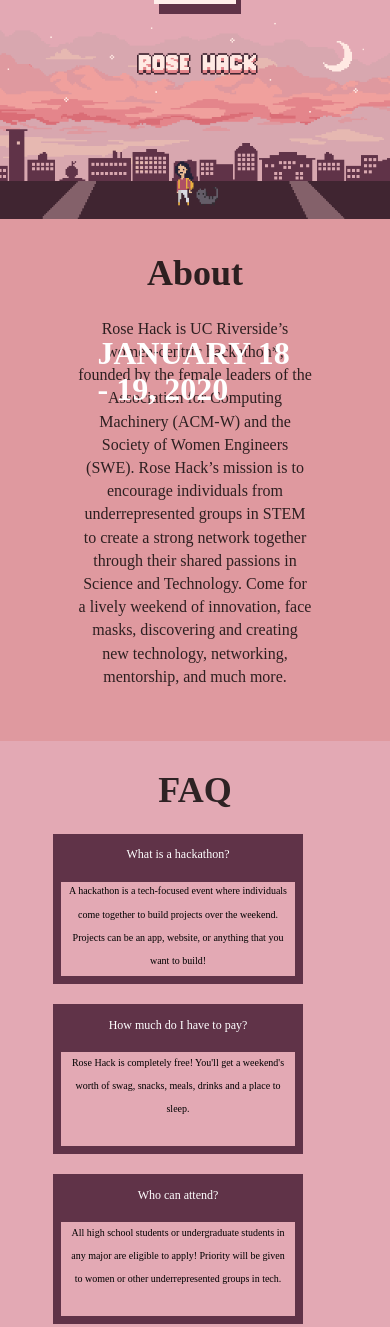
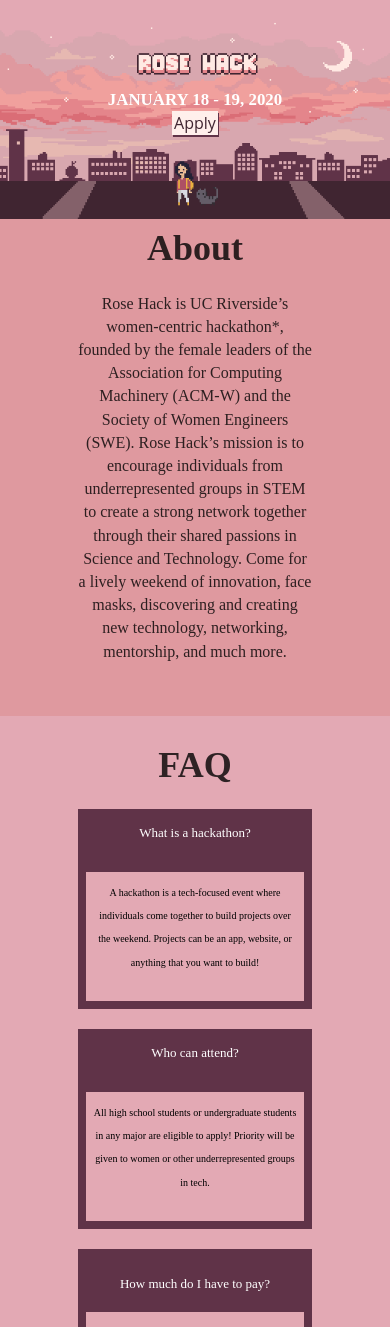
Before and after one commit to jtan024/2020, a Gatsby site in the folder RoseHack2020/: page / in a window 390 px wide. Shown: the top 1327 px of the page. Built offline with nearby package versions, Linux system fonts and the light colour scheme; Gatsby itself is replaced by a stand-in of ours.

Commit message:
add date and horizontal icons

```diff
--- a/RoseHack2020/src/components/layout.js
+++ b/RoseHack2020/src/components/layout.js
@@ -33,12 +33,12 @@ const Layout = ({ children }) => {
     <>
       <div>
         <main>{children}</main>
-        <footer style={{textAlign : "center"}}>
+        <footer className={'footer'}>
           <div className={'social row-item'}>
-          <a href={'https://www.facebook.com/rosehackucr/'} target={'_blank'}><h2 style={{color: "white", marginTop:'3px'}}> <FaFacebookF /> </h2></a>
-          <a href={'https://twitter.com/rosehack_ucr'} target={'_blank'}><h2 style={{color: "white", marginTop:'3px'}}> <FaTwitter /> </h2></a>
-          <a href={'https://www.linkedin.com/company/rose-hack/'} target={'_blank'}><h2 style={{color: "white", marginTop:'3px'}}> <FaLinkedinIn /> </h2></a>
-          <a href={'https://www.instagram.com/rosehackucr/'} target={'_blank'}><h2 style={{color: "white", marginTop:'3px'}}> <FaInstagram /> </h2></a>
+          <li><a href={'https://www.facebook.com/rosehackucr/'} target={'_blank'}><h2 className={'icon'}> <FaFacebookF /> </h2></a></li>
+          <li><a href={'https://twitter.com/rosehack_ucr'} target={'_blank'}><h2 className={'icon'}> <FaTwitter /> </h2></a></li>
+           <li><a href={'https://www.linkedin.com/company/rose-hack/'} target={'_blank'}><h2 className={'icon'}> <FaLinkedinIn /> </h2></a></li>
+            <li><a href={'https://www.instagram.com/rosehackucr/'} target={'_blank'}><h2 className={'icon'}> <FaInstagram /> </h2></a></li>
           </div>
           Built with ❤️
           {` `}
--- a/RoseHack2020/src/pages/index.js
+++ b/RoseHack2020/src/pages/index.js
@@ -14,33 +14,34 @@ import { FaBeer } from 'react-icons/fa';
 
 const IndexPage = () => (
   <Layout>
-      <div className={'overlay'}
->      <img src={GIF} className="animation" />
+      <div className={'overlay'}>
+          <img src={GIF} className={'animation'} />
       <div className={'centerButton'}>
     <a href="/apply" className="apply-button"> Apply</a>
       </div>
       <h1 className={'date'}> January 18 - 19, 2020</h1>
       </div>
       <section className={'title'} id={'about'}>
-        <h1>About</h1>
+          <h1>About </h1>
         <p>Rose Hack is UC Riverside’s women-centric hackathon*, founded by the female leaders of the Association for Computing Machinery (ACM-W) and the Society of Women Engineers (SWE). Rose Hack’s mission is to encourage individuals from underrepresented groups in STEM to create a strong network together through their shared passions in Science and Technology.
           Come for a lively weekend of innovation, face masks, discovering and creating new technology, networking, mentorship, and much more.</p>
       </section>
-    <section id={'questions'}>
+    <section className={'title'} id={'questions'}>
       <h1 style={{textAlign: "center",}}>FAQ</h1>
         <div className={'questionContainer'}>
           <div className={'half'}>
-        <Question question={"What is a hackathon?"} answer={'A hackathon is a tech-focused event where individuals come together to build projects over the weekend. Projects can be an app, website, or anything that you want to build!'}/>
-      <Question question={"How much do I have to pay?"} answer={'Rose Hack is completely free! You\'ll get a weekend\'s worth of swag, snacks, meals, drinks and a place to sleep. '}/>
-      <Question question={"Who can attend?"} answer={'All high school students or undergraduate students in any major are eligible to apply! Priority will be given to women or other underrepresented groups in tech.'}/>
+              <Question question={"What is a hackathon?"} answer={'A hackathon is a tech-focused event where individuals come together to build projects over the weekend. Projects can be an app, website, or anything that you want to build!'}/>
+              <Question question={"Who can attend?"} answer={'All high school students or undergraduate students in any major are eligible to apply! Priority will be given to women or other underrepresented groups in tech.'}/>
+              <Question question={"How much do I have to pay?"} answer={'Rose Hack is completely free! You\'ll get a weekend\'s worth of swag, snacks, meals, drinks and a place to sleep. '}/>
       <Question question={"What should I bring?"} answer={'Make sure to bring your laptop, chargers, toiletries, student ID, and anything else you need for 24 hours of hacking.'}/>
-      <Question question={"I am not a female. Should I still apply?"} answer={'Absolutely! All high school and undergraduate students from any background are welcome to apply!'}/>
+              <Question question={"Do I have to be on a team?"} answer={'Though it is not required, we highly recommend that you form or join a team. We will have a team formation session if you cannot find a team before then.'}/>
+
           </div>
             <div className={'half'}>
                 <Question question={'Will there be travel reimbursements?'} answer={'Unfortunately, we won\'t be able to provide travel reimbursements this year. However, participants will be provided with parking permits to park at UC Riverside for free.'}/>
                 <Question question={"What if I don't know how to code?"} answer={'Rose Hack is open to all skill levels! We will also host workshops and provide awesome mentors that can help you learn and build your amazing project!'}/>
                 <Question question={"Can I start hacking before Rose Hack?"} answer={'All projects for Rose Hack must be made during the weekend. Planning and gathering resources before the hackathon is allowed.'}/>
-                <Question question={"Do I have to be on a team?"} answer={'Though it is not required, we highly recommend that you form or join a team. We will have a team formation session if you cannot find a team before then.'}/>
+                <Question question={"I am not female. Should I still apply?"} answer={'Absolutely! All high school and undergraduate students from any background are welcome to apply!'}/>
                 <Question question={"When should I show up/leave?"} answer={'Participants should plan to arrive early Saturday morning(Jan 18) and leave Sunday afternoon(Jan 19). A detailed schedule will be released soon!'}/>
 
             </div>
--- a/RoseHack2020/src/styles/global.css
+++ b/RoseHack2020/src/styles/global.css
@@ -1,16 +1,28 @@
-body{
+body, html{
     background: #DF999F;
     font-family: "Press Start 2P", cursive;
-    overflow:hidden;
+    overflow:visible;
+    height: 100%;
+
 
 }
 .title{
     text-align: center;
 
 }
+.overlay{
+    position: relative;
+    overflow: hidden;
+}
+.animation{
+    overflow: -moz-hidden-unscrollable;
+    width: 100%;
+    height: 100%;
+
+}
 #about{
     background: #DF999F;
-    margin-top: -100px;
+    margin-top: -50px;
 }
 
 section{
@@ -22,7 +34,6 @@ section{
 }
 #questions{
     background: #E3A9B4;
-    width: 100%;
 
 }
 #sponsors{
@@ -37,11 +48,12 @@ section{
     padding: 10px 20px;
     transition: 0.25s;
     z-index: 10;
-    margin-bottom: 2em;
     align-content: center;
     position: relative;
-    top: -18em;
     box-shadow: 5px 10px #603348;
+    width: 100%;
+    min-width: 50px;
+    max-width: 70px;
 
 }
 .apply-button:active {
@@ -49,28 +61,27 @@ section{
 }
 
 .centerButton{
-    display: flex;
-    justify-content: center;
+    position: absolute;
+    top: 0;
+    bottom: 0;
+    left: 0;
+    right: 0;
+    text-align: center;
+
+}
+.centerButton:before{
+    content: ' ';
+    display: block;
+    height: 56%;
 
 }
 .email-button:hover{
     background-color: #402531;
     color: #FFEFEB;
 }
-.tab{
-    background: #603348;
-    width:340px;
-    height:60px;
-    position:relative;
-    color: white;
-    border: none;
-    margin-bottom: 20px;
-    line-height: 60px;
-    float: left;
-}
+
 .answer{
-    width:340px;
-    height:270px;
+    height:380px;
     position:relative;
     color: black;
     margin-bottom: 20px;
@@ -79,8 +90,11 @@ section{
     background: -moz-linear-gradient(0deg, #E3A9B4 10%, #603348 90%);
     background: linear-gradient(0deg, #E3A9B4 70%, #603348 50%);
     border: 8px solid #603348;
+    width: 100%;
+    min-width: 50px;
+    max-width: 300px;
+    font-size: 15px;
 }
-
 
 
 .question{
@@ -98,51 +112,105 @@ h1{
     justify-content: space-between;
 }
 .half{
-    width: 44%;
+    width: 38%;
 }
 .date{
-
     font-weight: 900;
     color: white;
     text-transform: uppercase;
     margin: 0;
     position: absolute;
-    top: 44%;
+    top: 43%;
+    transform: translate(-50%, -50%);
     left: 50%;
-    font-size: 2rem;
-    transform: translate(-50%, -50%);
+    font-size: 4vh;
 }
 .questionText{
-    margin-bottom: 20%;
+    margin-bottom: 35%;
     color: white;
+    font-size: 18px;
 }
 .answerText{
-    font-size: 15px;
+    font-size: 18px;
     color: black;
 }
+.social a {
+    padding-top: 5%;
+    margin-bottom: 0;
+    color: white;
+    font-size: 1.5em;
+}
 
-@media only screen and (max-width: 472px) {
+.social a {
+    text-decoration: none;
+}
+
+.social > .row {
+    margin: 25% 0;
+}
+@media only screen and (max-width: 1100px) {
+    .centerButton:before{
+        content: ' ';
+        display: block;
+        height: 55%;
+
+    }
+
+
+}
+@media only screen and (max-width: 1040px) {
+    .questionText{
+        margin-bottom: 45%;
+
+    }
+    .answerText{
+        font-size: 15px;
+    }
+
+
+}
+@media only screen and (max-width: 860px) {
+    .apply-button{
+        padding: 3px 6px;
+    }
+    .centerButton:before{
+        content: ' ';
+        display: block;
+        height: 50%;
+
+    }
+    .questionText{
+        margin-bottom: 15%;
+    }
+    .date{
+        font-weight: 900;
+        color: white;
+        text-transform: uppercase;
+        margin: 0;
+        position: absolute;
+        top: 45%;
+        transform: translate(-50%, -50%);
+        left: 50%;
+    }
+
+
+
+}
+
+@media only screen and (max-width: 840px) {
     .questionContainer{
-      display: block;
+        display: block;
+        text-align: center;
     }
     .sponsorTitle{
         font-size: 1.50rem;
     }
-    .tab{
-        background: #603348;
-        width:250px;
-        height:50px;
-        position:relative;
-        color: black;
-        float: left;
-        display: block;
-        font-size: 12px;
-        left: -25px;
 
-    }
     .answer{
-        width:250px;
-        height:150px;
+        width: 100%;
+        min-width: 50px;
+        max-width: 300px;
+        height:200px;
         position:relative;
         color: black;
         background: -webkit-linear-gradient(0deg,  #E3A9B4 10%, #603348 90%);
@@ -151,33 +219,56 @@ h1{
         background: linear-gradient(0deg, #E3A9B4 70%, #603348 50%);
         border: 8px solid #603348;
         font-size: 12px;
-        left: -25px;
+        text-align: center;
+        left: 0%;
+
+
+
 
     }
     .half{
-        width: 0%;
+        width: 100%;
     }
     .questionText{
-        margin-bottom: 6%;
+        margin-bottom: 18%;
+        font-size: 13px;
     }
     .answerText{
         font-size: 10px;
     }
-    .social a {
-        padding-top: 5%;
-        margin-bottom: 0;
-        color: white;
-        font-size: 1.5em;
-    }
 
-    .social a {
-        text-decoration: none;
-    }
 
-    .social > .row {
-        margin: 25% 0;
-    }
+
+
 
 
 
 }
+
+
+@media only screen and (max-width: 550px) {
+    .apply-button {
+        padding: 1px 2px;
+        box-shadow: 1px 2px #603348;
+    }
+
+    .centerButton:before {
+        content: ' ';
+        display: block;
+        height: 45%;
+
+    }
+    .date{
+        font-size: 2vh;
+        top: 40%;
+    }
+}
+li{
+    display: inline-block;
+}
+.icon{
+    margin: 20px;
+}
+.footer{
+    text-align: center;
+}
```
